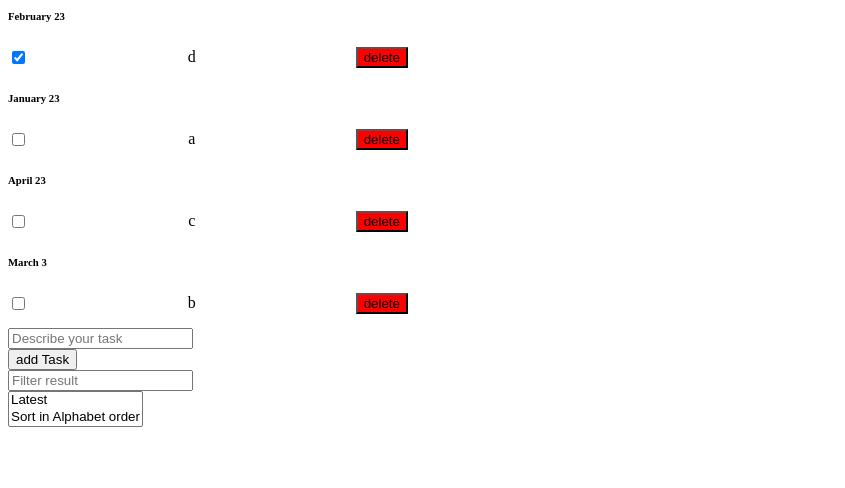
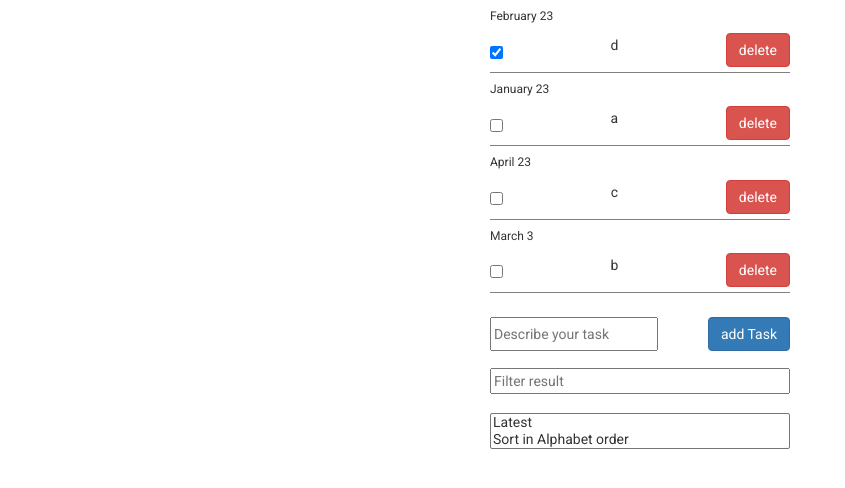
Before and after one commit to VladMorozDM/Andersen-Tasks, a plain HTML site: page index.html in a window 1280 px wide. Shown: the whole page, without its empty margins (0-845 px from the left). Drawn offline with nearby package versions, Linux system fonts and the light colour scheme.

Commit message:
add bootstrap styles

```diff
--- a/index.html
+++ b/index.html
@@ -4,24 +4,26 @@
     <meta charset="utf-8"/>
     <title>HTML5</title>
     <link rel="stylesheet" href="./main.css">
+    <link rel="stylesheet" href="https://maxcdn.bootstrapcdn.com/bootstrap/3.4.0/css/bootstrap.min.css">
+    <link href="https://fonts.googleapis.com/css?family=Roboto" rel="stylesheet">
+
 </head>
 
-<body>
-<div id="root"></div>
+<body class="body" id="body">
+<div id="root" class="root"></div>
 <div>
-    <form id="addItem" action="#">
+    <form id="addItem" action="#" class="addItem">
         <div>
             <input type="text" name="taskDescription" placeholder="Describe your task" class="some ">
-            <input type="button" onclick="UsefulMethods.addItems()" value="add Task">
+            <input type="button" class="btn btn-primary" onclick="UsefulMethods.addItems()" value="add Task">
         </div>
-        <input type="text" oninput="UsefulMethods.filterByText()" name="filterSample" placeholder="Filter result">
-
-
+        <div>
+            <input type="text" oninput="UsefulMethods.filterByText()" name="filterSample" placeholder="Filter result">
             <select name="typeOfSorting" onchange="UsefulMethods.changeSorting()" size="2">
                 <option value="byTime" >Latest</option>
                 <option value="byText" >Sort in Alphabet order</option>
             </select>
-
+        </div>
     </form>
 </div>
 
--- a/index.js
+++ b/index.js
@@ -171,9 +171,7 @@ class Item {
             <form action="">
                 <input type="checkbox" name="progress" data-id=${this.id} ${this.done ? "checked" : ""}>
                 <p>${this.text}</p>
-                <input class="delete" type="button" data-id="${this.id}" value="delete">
-                <input type="text" name="redact">
-                <input type="button" name = "submit"><input type="button" name = "cancel">
+                <input class="delete btn btn-danger" type="button" data-id="${this.id}" value="delete">
              </form>`;
     }
 
@@ -194,3 +192,4 @@ const taskList = itemsToParse.map(item => new Item(item));
 const firstView = new View(parent, taskList);
 const firstComm = new Controller(firstView);
 firstComm.onInit();
+console.log(document.querySelector(".addItem"))
--- a/main.css
+++ b/main.css
@@ -1,25 +1,52 @@
-input[name="cancel"],
-input[name="submit"],
-input[name="redact"]{
-    display: none;
+*{
+    font-family: 'Roboto', sans-serif;
+}
+.body{
+    display: flex;
+    align-items: center;
+    flex-direction: column;
+}
+.root{
+    margin-bottom: 20px;
+}
+
+.root > div{
+    border-bottom: 1px solid grey;
+    padding-bottom: 5px;
 }
 
 form{
-    min-width: 200px;
-    max-width: 400px;
+    width: 300px;
     display: flex;
     flex-direction: row;
     align-items: center;
     justify-content: space-between;
 }
 
-#addItem{
+.addItem{
+    width: 300px;
+    height: 150px;
     display: flex;
     flex-direction:column;
-    align-items: flex-start;
+    align-items: center;
+    justify-content: space-around;
 }
-#addItem div{
-    width: 250px;
+.addItem div:nth-child(2n){
+    width: 300px;
+    height: 100px;
+    display: flex;
+    flex-direction: column;
+    justify-content: space-around;
+}
+.addItem div:first-child{
+    width: 300px;
+    display: flex;
+    justify-content: space-between;
+}
+.addItem div:first-child input{
+
+    display: inline-block;
+
 }
 
 .warning{
@@ -27,7 +54,7 @@ form{
 }
 
 .delete{
-    background-color: red;
+
 }
 h6{
     margin: 10px 0;
```
